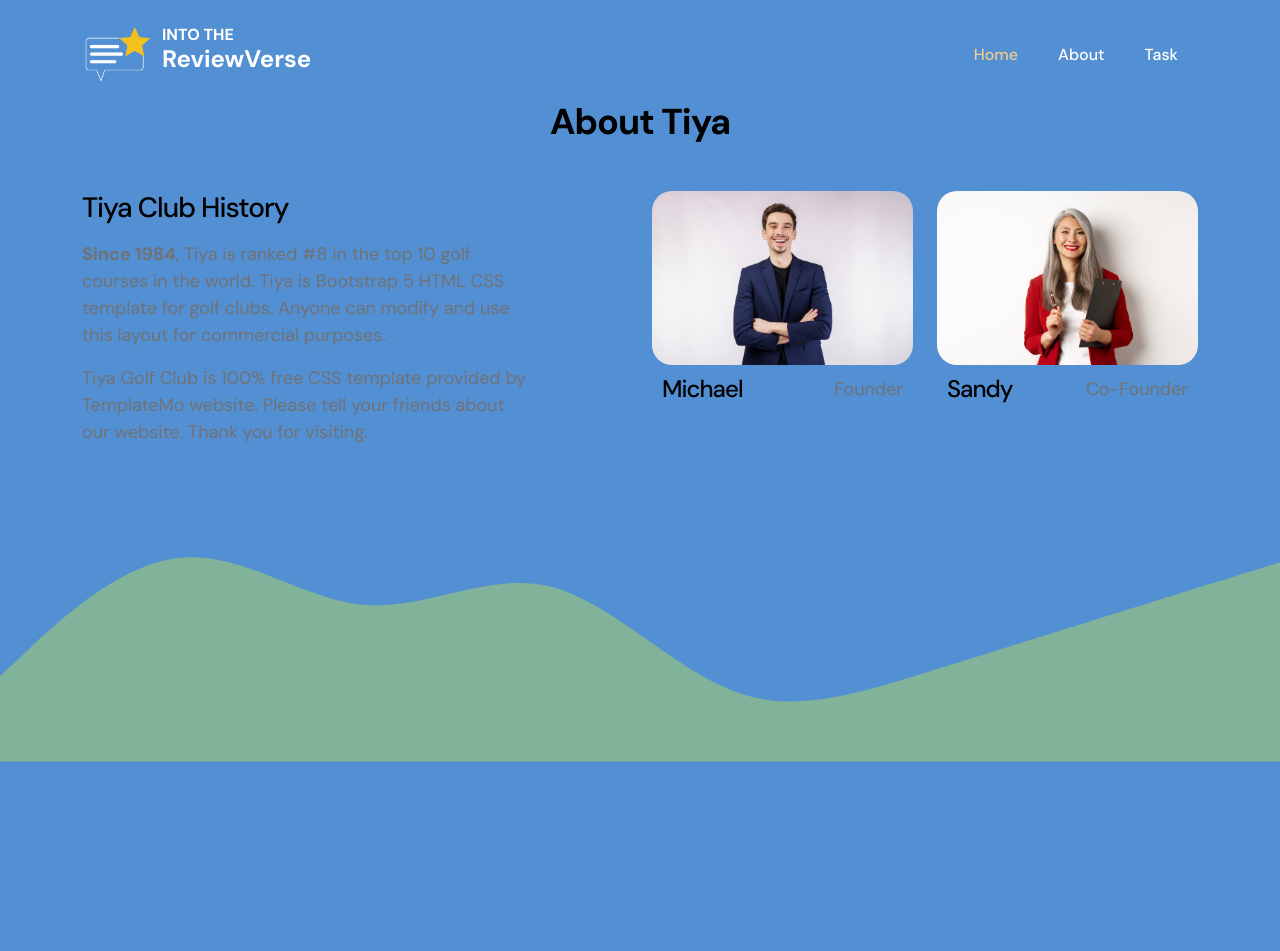
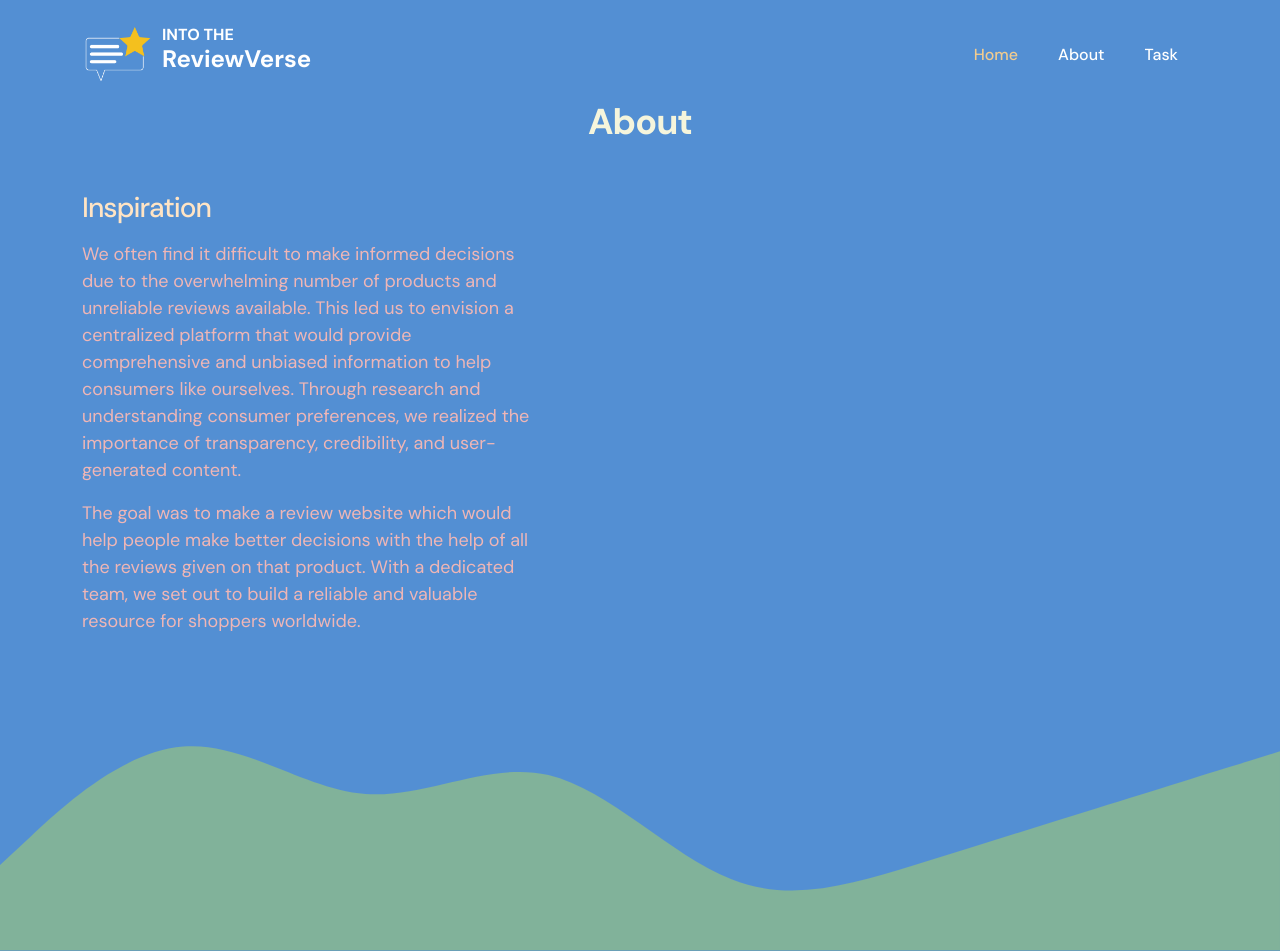
Before and after one commit to Rishit-dagli/Into-the-ReviewVerse, a Flask app: page /about/ in a window 1280 px wide. Before the commit the page ends 762 px from the top, so only its background shows below. Run offline with Flask 3, Linux system fonts and the light colour scheme; some libraries are stand-ins or nearby versions.

Commit message:
UI update

```diff
--- a/templates/about.html
+++ b/templates/about.html
@@ -82,63 +82,19 @@
                     <div class="row">
 
                         <div class="col-lg-12 col-12 text-center">
-                            <h2 class="mb-lg-5 mb-4">About Tiya</h2>
+                            <h2 class="mb-lg-5 mb-4" style="color: beige;">About</h2>
                         </div>
 
                         <div class="col-lg-5 col-12 me-auto mb-4 mb-lg-0">
-                            <h3 class="mb-3">Tiya Club History</h3>
+                            <h3 class="mb-3" style="color: bisque;">Inspiration</h3>
 
-                            <p><strong>Since 1984</strong>, Tiya is ranked #8 in the top 10 golf courses in the world. Tiya is Bootstrap 5 HTML CSS template for golf clubs. Anyone can modify and use this layout for commercial purposes.</p>
+                            <p style="color: rgb(239, 182, 182); ">We often find it difficult to make informed decisions due to the overwhelming number of products and unreliable reviews available. This led us to envision a centralized platform that would provide comprehensive and unbiased information to help consumers like ourselves. Through research and understanding consumer preferences, we realized the importance of transparency, credibility, and user-generated content.
+                            </p>
 
-                            <p>Tiya Golf Club is 100% free CSS template provided by TemplateMo website. Please tell your friends about our website. Thank you for visiting.</p>
+                            <p style="color: rgb(239, 182, 182);">The goal was to make a review website which would help people make better decisions with the help of all the reviews given on that product. With a dedicated team, we set out to build a reliable and valuable resource for shoppers worldwide.</p>
                         </div>
 
-                        <div class="col-lg-3 col-md-6 col-12 mb-4 mb-lg-0 mb-md-0">
-                            <div class="member-block">
-                                <div class="member-block-image-wrap">
-                                    <img src="{{url_for('static', filename='portrait-young-handsome-businessman-wearing-suit-standing-with-crossed-arms-with-isolated-studio-white-background.jpg')}}" class="member-block-image img-fluid" alt="">
 
-                                    <ul class="social-icon">
-                                        <li class="social-icon-item">
-                                            <a href="#" class="social-icon-link bi-twitter"></a>
-                                        </li>
-
-                                        <li class="social-icon-item">
-                                            <a href="#" class="social-icon-link bi-whatsapp"></a>
-                                        </li>
-                                    </ul>
-                                </div>
-
-                                <div class="member-block-info d-flex align-items-center">
-                                    <h4>Michael</h4>
-
-                                    <p class="ms-auto">Founder</p>
-                                </div>
-                            </div>
-                        </div>
-
-                        <div class="col-lg-3 col-md-6 col-12">
-                            <div class="member-block">
-                                <div class="member-block-image-wrap">
-                                    <img src="{{url_for('static', filename='successful-asian-lady-boss-red-blazer-holding-clipboard-with-documens-pen-working-looking-happy-white-background.jpg')}}" class="member-block-image img-fluid" alt="">
-
-                                    <ul class="social-icon">
-                                        <li class="social-icon-item">
-                                            <a href="#" class="social-icon-link bi-linkedin"></a>
-                                        </li>
-                                        <li class="social-icon-item">
-                                            <a href="#" class="social-icon-link bi-twitter"></a>
-                                        </li>
-                                    </ul>
-                                </div>
-
-                                <div class="member-block-info d-flex align-items-center">
-                                    <h4>Sandy</h4>
-
-                                    <p class="ms-auto">Co-Founder</p>
-                                </div>
-                            </div>
-                        </div>
 
                     </div>
                 </div>
```
Also changed, not shown: templates/index.html (+4 -4 lines).
